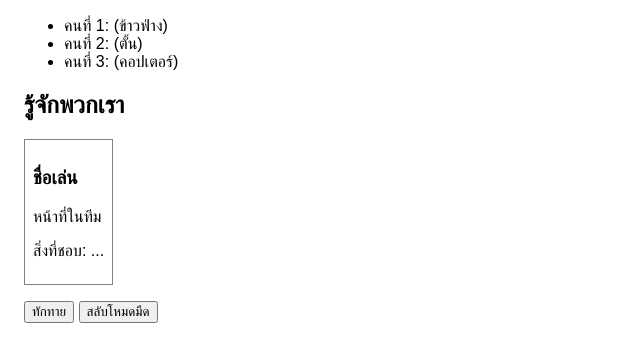
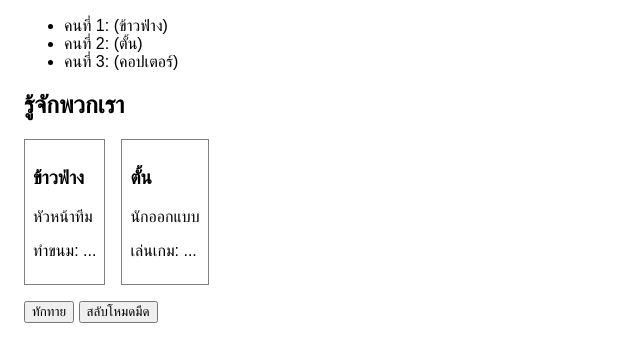
Before and after one commit to 405-21-Chositra/-team-7, a plain HTML site: page index.html in a window 1280 px wide. Shown: the part 113-474 px from the top of the page, without its empty margins (0-640 px from the left). Drawn offline with Linux system fonts and the light colour scheme.

Commit message:
Update index.html
เพิ่มการ์ดคนที่ 2

```diff
--- a/index.html
+++ b/index.html
@@ -25,15 +25,17 @@
 
     <!-- การ์ดตัวอย่าง: คัดลอกทั้งก้อนนี้ไปทำใบที่ 2 และ 3 -->
     <div class="card">
-      <h3 class="card-name">ชื่อเล่น</h3>
-      <p class="card-role">หน้าที่ในทีม</p>
-      <p class="card-hobby">สิ่งที่ชอบ: ...</p>
+      <h3 class="card-name">ข้าวฟ่าง</h3>
+      <p class="card-role">หัวหน้าทีม</p>
+      <p class="card-hobby">ทำขนม: ...</p>
     </div>
 
     <!-- การ์ดคนที่ 2 วางตรงนี้ -->
-
-    <!-- การ์ดคนที่ 3 วางตรงนี้ -->
-
+    <div class="card">
+      <h3 class="card-name">ตั้น</h3>
+      <p class="card-role">นักออกแบบ</p>
+      <p class="card-hobby">เล่นเกม: ...</p>
+    </div>
   </div>
 
   <!-- ปุ่มสำหรับคนที่ 3 (โปรแกรมเมอร์) ห้ามลบ id -->
```
